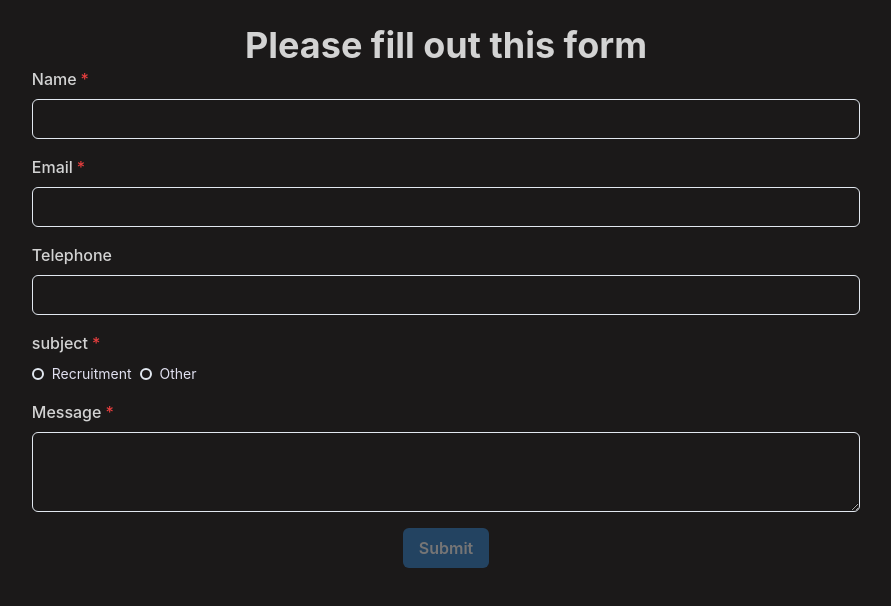
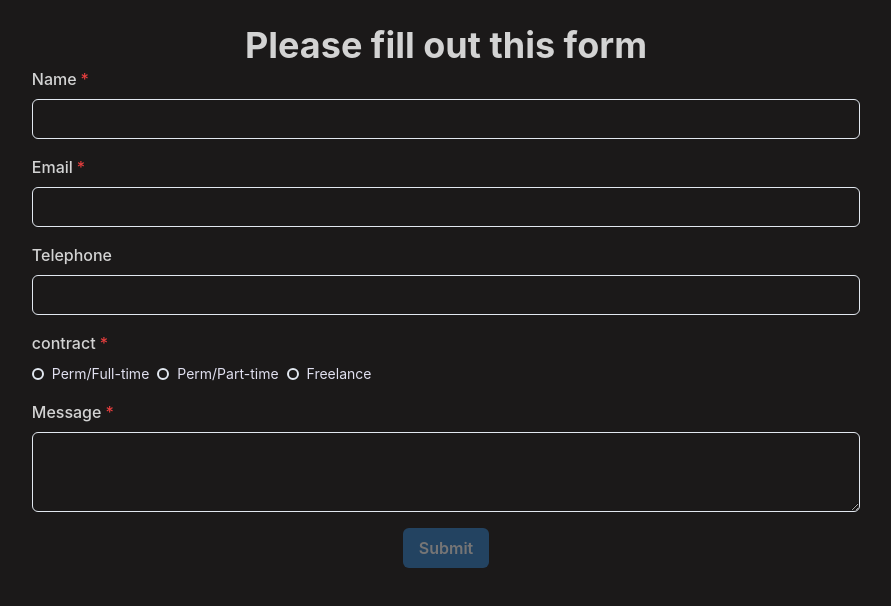
Before and after one commit to NotYourTypicalDeveloper/job-contact-form, a Next.js app: page / in a window 1280 px wide. Shown: the top 606 px of the page, without its empty margins (194-1085 px from the left). Built offline with nearby package versions, Linux system fonts and the light colour scheme.

Commit message:
created component for text area, changed field "subject" to "contract type"

```diff
--- a/components/ContactForm.jsx
+++ b/components/ContactForm.jsx
@@ -14,18 +14,23 @@ import {
 } from "@chakra-ui/react";
 import { sendContactForm } from "../lib/api";
 import SingleLineInput from "./atoms/SingleLineInput";
+import TextAreaInput from "./atoms/TextAreaInput";
+// import RadioButtons from "./atoms/RadioButtons";
 // import DropdownMenu from "./atoms/DropdownMenu";
 
+// Initial form values object
 const initValues = {
   name: "",
   email: "",
   telephone: "",
-  subject: "recruitment",
+  contract: "",
   // workstyle: "",
   message: "",
 };
 
 const initState = { values: initValues };
+// Subject options array
+// const contractOptions = ["Perm/Full-time", "Perm/Part-time", "Freelance"];
 
 // styling
 const autoFillStyle = {
@@ -51,6 +56,7 @@ const ContactForm = () => {
 
   const handleChange = (e) => {
     const { name, value } = e.target;
+    console.log("CURRENT NAME AND VALUE ", name, value);
     setState((prev) => ({
       ...prev,
       values: {
@@ -108,7 +114,6 @@ const ContactForm = () => {
           onBlur={onBlur}
           autoFillStyle={autoFillStyle}
         />
-
         {/* ------- E-mail -------- */}
         <SingleLineInput
           inputLabel="Email"
@@ -121,7 +126,6 @@ const ContactForm = () => {
           onBlur={onBlur}
           autoFillStyle={autoFillStyle}
         />
-
         {/* ------- Tel -------- */}
         <SingleLineInput
           inputLabel="Telephone"
@@ -134,28 +138,43 @@ const ContactForm = () => {
           onBlur={onBlur}
           autoFillStyle={autoFillStyle}
         />
-
-        {/* ------- subject -------- */}
+        {/* ------- Contract type -------- */}
         <FormControl
-          id="subject"
+          id="contract"
           marginBottom="4"
-          isInvalid={touched.subject && !values.subject}
+          isInvalid={touched.contract && !values.contract}
           isRequired
         >
-          <FormLabel>subject</FormLabel>
-          <RadioGroup name="subject" errorBorderColor="red.300" onBlur={onBlur}>
+          <FormLabel>contract</FormLabel>
+          <RadioGroup
+            name="contract"
+            errorBorderColor="red.300"
+            onBlur={onBlur}
+          >
             <Stack color="#e1e0f0" direction="row">
-              <Radio value="recruitment" size="sm" onChange={handleChange}>
-                Recruitment
+              <Radio value="Perm/Full-time" size="sm" onChange={handleChange}>
+                Perm/Full-time
               </Radio>
-              <Radio value="other" size="sm" onChange={handleChange}>
-                Other
+              <Radio value="Perm/Part-time" size="sm" onChange={handleChange}>
+                Perm/Part-time
+              </Radio>
+              <Radio value="Freelance" size="sm" onChange={handleChange}>
+                Freelance
               </Radio>
             </Stack>
           </RadioGroup>
           <FormErrorMessage>required</FormErrorMessage>
         </FormControl>
 
+        {/* <RadioButtons
+          radioLabel="Contract Type"
+          radioName="contract"
+          radioOptions={contractOptions}
+          isInvalid={touched.contract && !values.contract}
+          isRequired={true}
+          onChange={handleChange}
+          onBlur={onBlur}
+        /> */}
         {/* ------- Work style ------- */}
         {/* <DropdownMenu
           ddOptions={["fully remote", "hybrid", "100%on-site"]}
@@ -164,7 +183,7 @@ const ContactForm = () => {
           ddName="work style"
         /> */}
         {/* ------- Message -------- */}
-        <FormControl
+        {/* <FormControl
           id="message"
           marginBottom="4"
           isInvalid={touched.subject && !values.subject}
@@ -182,15 +201,27 @@ const ContactForm = () => {
             _autofill={autoFillStyle}
           />
           <FormErrorMessage>required</FormErrorMessage>
-        </FormControl>
+        </FormControl> */}
 
+        <TextAreaInput
+          textALabel="Message"
+          textAName="message"
+          textAValue={values.message}
+          isInvalid={touched.message && !values.message}
+          isRequired={true}
+          onChange={handleChange}
+          onBlur={onBlur}
+          autoFillStyle={autoFillStyle}
+        />
+
+        {/* ============== SUBMIT button ============== */}
         <Button
           type="submit"
           colorScheme="blue"
           isLoading={isLoading}
           onClick={onSubmit}
           isDisabled={
-            !values.name || !values.email || !values.subject || !values.message
+            !values.name || !values.email || !values.contract || !values.message
           }
         >
           Submit
--- /dev/null
+++ b/components/atoms/RadioButtons.jsx
@@ -0,0 +1,56 @@
+import React from "react";
+import {
+  FormControl,
+  FormLabel,
+  Stack,
+  RadioGroup,
+  Radio,
+  FormErrorMessage,
+} from "@chakra-ui/react";
+
+const RadioButtons = ({
+  radioLabel,
+  radioName,
+  radioOptions,
+  isInvalid,
+  isRequired,
+  onChange,
+  onBlur,
+}) => {
+  // Populating the radio buttons
+  const radioButtonsElems = radioOptions.map((option) => {
+    const handleRadioChange = (e) => {
+      const selectedVal = e.target.value;
+      console.log(selectedVal);
+      onChange(selectedVal);
+    };
+    return (
+      <Radio
+        key={`${option}-radio-option`}
+        value={option}
+        _notLast={{ borderBottomWidth: "0.5px", borderBottomColor: "gray.100" }}
+        onClick={handleRadioChange}
+      >
+        {option}
+      </Radio>
+    );
+  });
+  return (
+    <FormControl
+      id={radioName}
+      marginBottom="4"
+      isInvalid={isInvalid}
+      isRequired={isRequired}
+    >
+      <FormLabel>{radioLabel}</FormLabel>
+      <RadioGroup name={radioName} errorBorderColor="red.300" onBlur={onBlur}>
+        <Stack color="#e1e0f0" direction="row">
+          {radioButtonsElems}
+        </Stack>
+      </RadioGroup>
+      <FormErrorMessage>required</FormErrorMessage>
+    </FormControl>
+  );
+};
+
+export default RadioButtons;
--- a/components/atoms/SingleLineInput.jsx
+++ b/components/atoms/SingleLineInput.jsx
@@ -34,7 +34,6 @@ const SingleLineInput = ({
         errorBorderColor="red.300"
         onChange={onChange}
         onBlur={onBlur}
-        _autofill={autoFillStyle}
       />
       <FormErrorMessage>required</FormErrorMessage>
     </FormControl>
--- a/components/atoms/TextAreaInput.jsx
+++ b/components/atoms/TextAreaInput.jsx
@@ -0,0 +1,41 @@
+import React from "react";
+import {
+  FormControl,
+  FormLabel,
+  Textarea,
+  FormErrorMessage,
+} from "@chakra-ui/react";
+
+const TextAreaInput = ({
+  textALabel,
+  textAName,
+  textAValue,
+  isInvalid,
+  isRequired,
+  onChange,
+  onBlur,
+  autoFillStyle,
+}) => {
+  return (
+    <FormControl
+      id={textAName}
+      marginBottom="4"
+      isInvalid={isInvalid}
+      isRequired={isRequired}
+    >
+      <FormLabel>{textALabel}</FormLabel>
+      <Textarea
+        name={textAName}
+        value={textAValue}
+        onChange={onChange}
+        onBlur={onBlur}
+        resize="vertical"
+        errorBorderColor="red.300"
+        sx={textAValue !== "" && autoFillStyle}
+      />
+      <FormErrorMessage>required</FormErrorMessage>
+    </FormControl>
+  );
+};
+
+export default TextAreaInput;
--- a/pages/api/contact.js
+++ b/pages/api/contact.js
@@ -6,7 +6,7 @@ const CONTACT_MESSAGE_FIELDS = {
   name: "Name",
   email: "Email",
   telephone: "Telephone",
-  subject: "Subject",
+  contract: "Contract Type",
   message: "Message",
 };
 // generate the email content
@@ -32,7 +32,7 @@ const generateEmailContent = (data) => {
 const handler = async (req, res) => {
   if (req.method === "POST") {
     const data = req.body;
-    if (!data || !data.name || !data.email || !data.subject || !data.message) {
+    if (!data || !data.name || !data.email || !data.contract || !data.message) {
       return res.status(400).send({ message: "Bad request" });
     }
     // ✅
@@ -40,7 +40,7 @@ const handler = async (req, res) => {
       await transporter.sendMail({
         ...mailOptions,
         ...generateEmailContent(data),
-        subject: `Message from ${data.name} | ${data.subject}`,
+        subject: `Message from ${data.name} | Rec form`,
       });
       return res.status(200).json({ success: true });
     } catch (err) {
```
